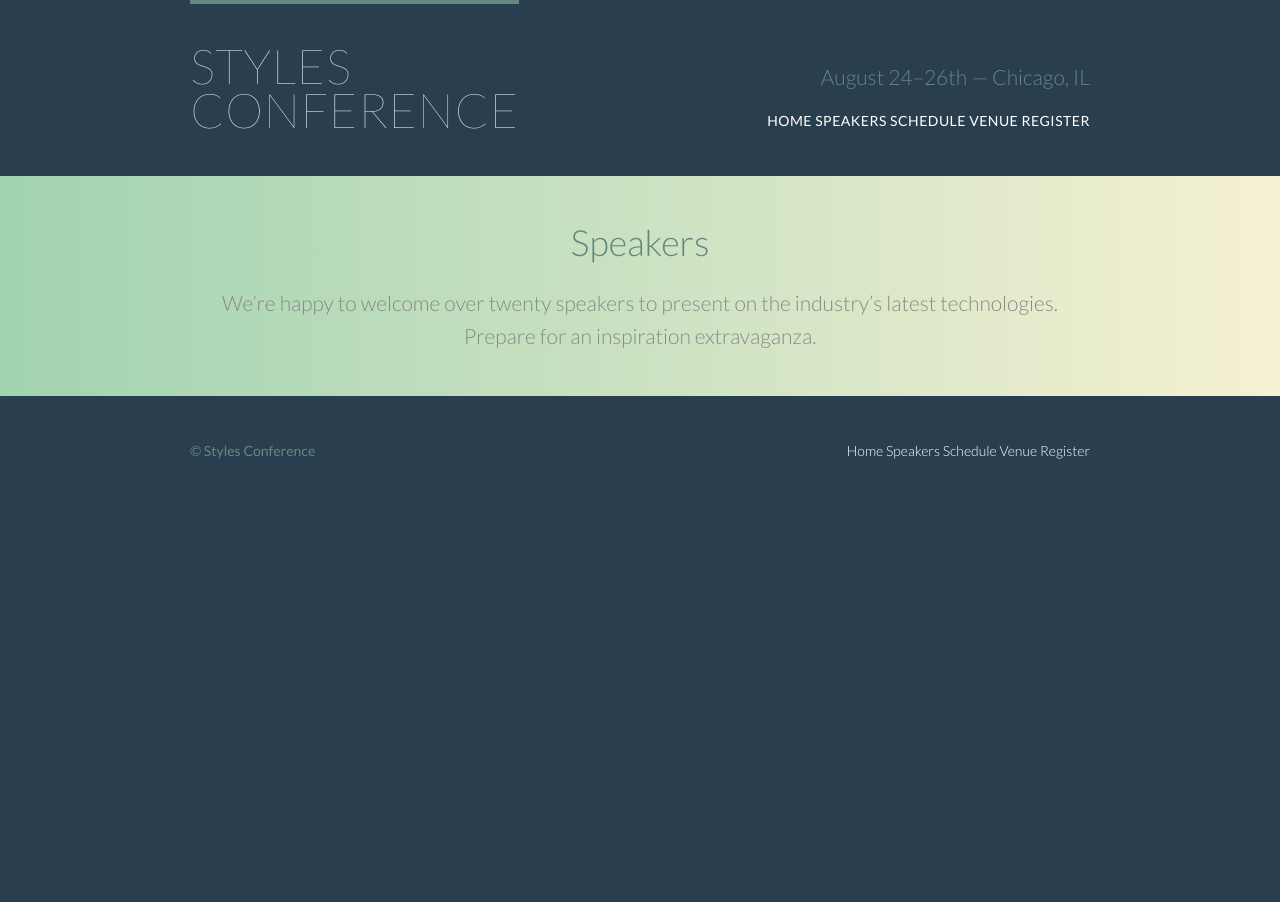
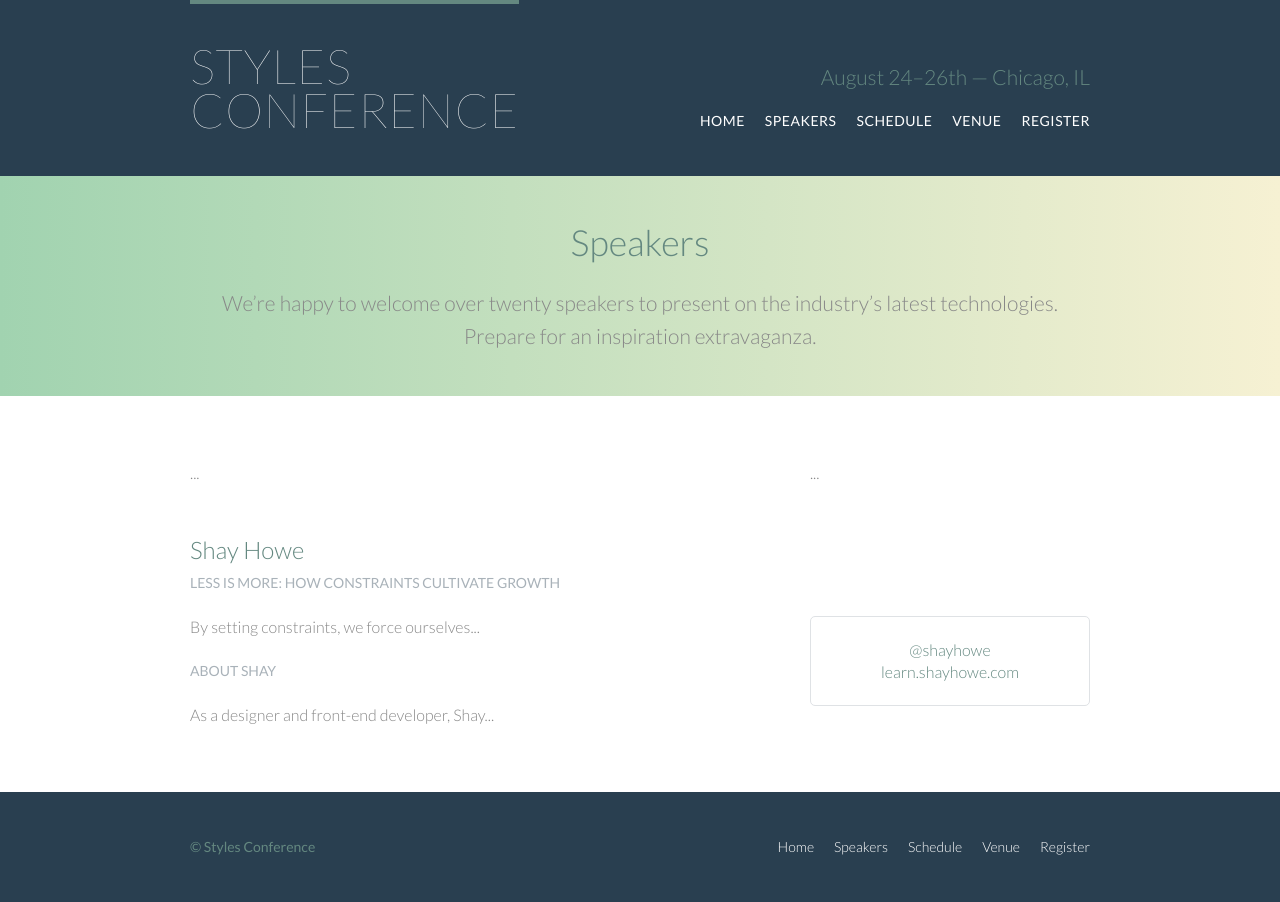
Before and after one commit to docljn/shayhowe-html, a plain HTML site: page speakers.html in a window 1280 px wide. Before the commit the page ends 800 px from the top, so only its background shows below. Drawn offline with Linux system fonts and the light colour scheme.

Commit message:
end of lists tutorial

```diff
--- a/assets/stylesheets/main.css
+++ b/assets/stylesheets/main.css
@@ -298,6 +298,15 @@ p a {
   text-align: right;
 }
 
+.nav li {
+	display: inline-block;
+	margin: 0 10px;
+	vertical-align: top;
+}
+
+.nav li:last-child {
+	margin-right: 0;
+}
 /*
   ========================================
   Home
@@ -320,3 +329,21 @@ p a {
 .teaser a:hover h3 {
   color: #a9b2b9;
 }
+
+/*
+  ========================================
+  Speakers
+  ========================================
+*/
+
+.speaker-info {
+	border: 1px solid #dfe2e5;
+	border-radius: 5px;
+	margin-top: 88px;
+  padding: 22px 0;
+  text-align: center;
+}
+
+.speaker {
+	margin-bottom: 44px;
+}
--- a/speakers.html
+++ b/speakers.html
@@ -21,12 +21,15 @@
       <h3 class="tagline">August 24&ndash;26th &mdash; Chicago, IL</h3>
 
       <nav class="nav primary-nav">
-        <a href="index.html">Home</a>
-        <a href="speakers.html">Speakers</a>
-        <a href="schedule.html">Schedule</a>
-        <a href="venue.html">Venue</a>
-        <a href="register.html">Register</a>
+        <ul>
+          <li><a href="index.html">Home</a></li><!--
+          --><li><a href="speakers.html">Speakers</a></li><!--
+          --><li><a href="schedule.html">Schedule</a></li><!--
+          --><li><a href="venue.html">Venue</a></li><!--
+          --><li><a href="register.html">Register</a></li>
+          </ul>
       </nav>
+
 
     </header>
 
@@ -42,6 +45,50 @@
       </div>
     </section>
 
+    <section class="row">
+      <div class="grid">
+
+        <section class="speaker" id="chris-mills">
+
+          <div class="col-2-3">
+            ...
+          </div><!--
+
+          --><aside class="col-1-3">
+            ...
+          </aside>
+
+        </section>
+
+        <section id="shay-howe">
+
+          <div class="col-2-3">
+            <h2>Shay Howe</h2>
+              <h5>Less Is More: How Constraints Cultivate Growth</h5>
+
+              <p>By setting constraints, we force ourselves...</p>
+
+              <h5>About Shay</h5>
+
+              <p>As a designer and front-end developer, Shay...</p>
+          </div><!--
+
+          --><aside class="col-1-3">
+            <div class="speaker-info">
+
+              <ul>
+                <li><a href="https://twitter.com/shayhowe">@shayhowe</a></li>
+                <li><a href="http://learn.shayhowe.com/">learn.shayhowe.com</a></li>
+              </ul>
+            </div>
+          </aside>
+
+        </section>
+
+
+      </div>
+    </section>
+
     <!-- Footer -->
 
     <footer class="primary-footer container group">
@@ -49,11 +96,13 @@
       <small>&copy; Styles Conference</small>
 
       <nav class="nav">
-        <a href="index.html">Home</a>
-        <a href="speakers.html">Speakers</a>
-        <a href="schedule.html">Schedule</a>
-        <a href="venue.html">Venue</a>
-        <a href="register.html">Register</a>
+        <ul>
+          <li><a href="index.html">Home</a></li><!--
+          --><li><a href="speakers.html">Speakers</a></li><!--
+          --><li><a href="schedule.html">Schedule</a></li><!--
+          --><li><a href="venue.html">Venue</a></li><!--
+          --><li><a href="register.html">Register</a></li>
+        </ul>
       </nav>
 
     </footer>
```
Also changed, not shown: index.html (+16 -11 lines), register.html (+14 -10 lines), schedule.html (+15 -10 lines), venue.html (+16 -10 lines).
